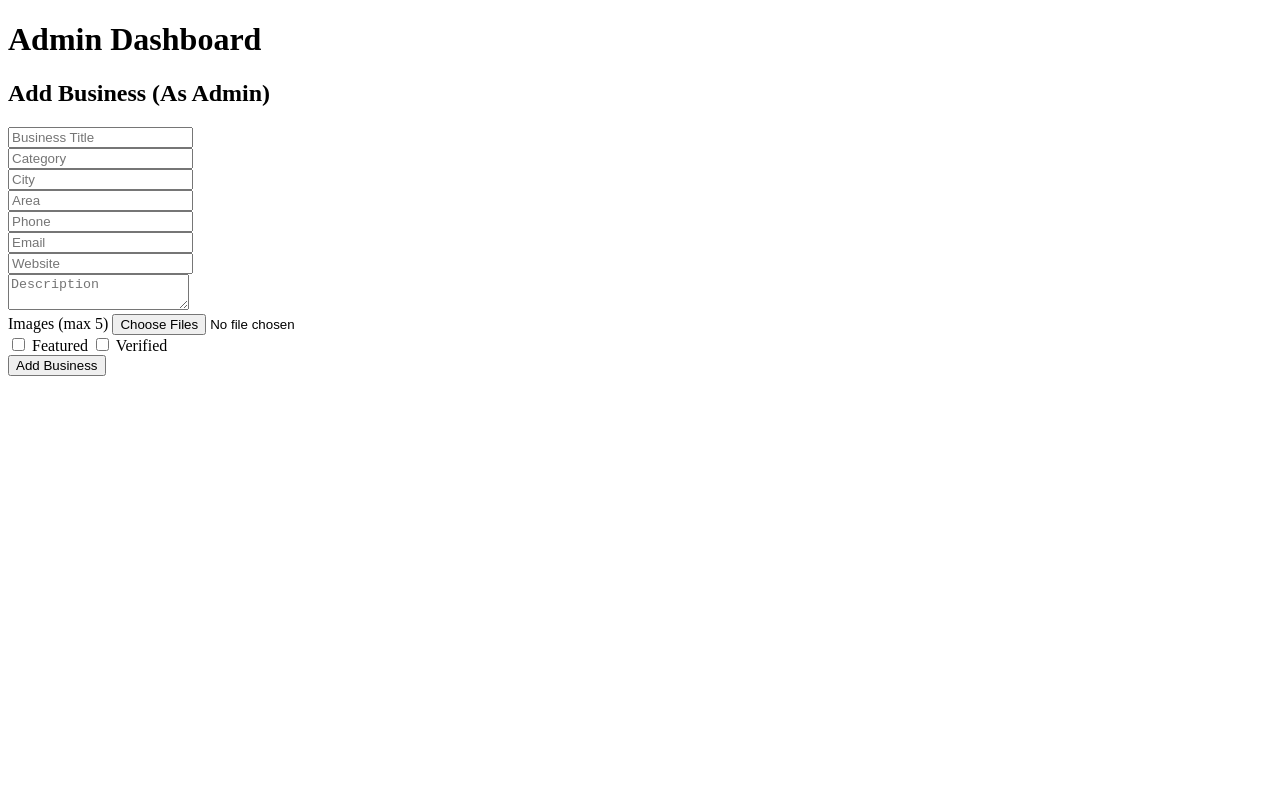
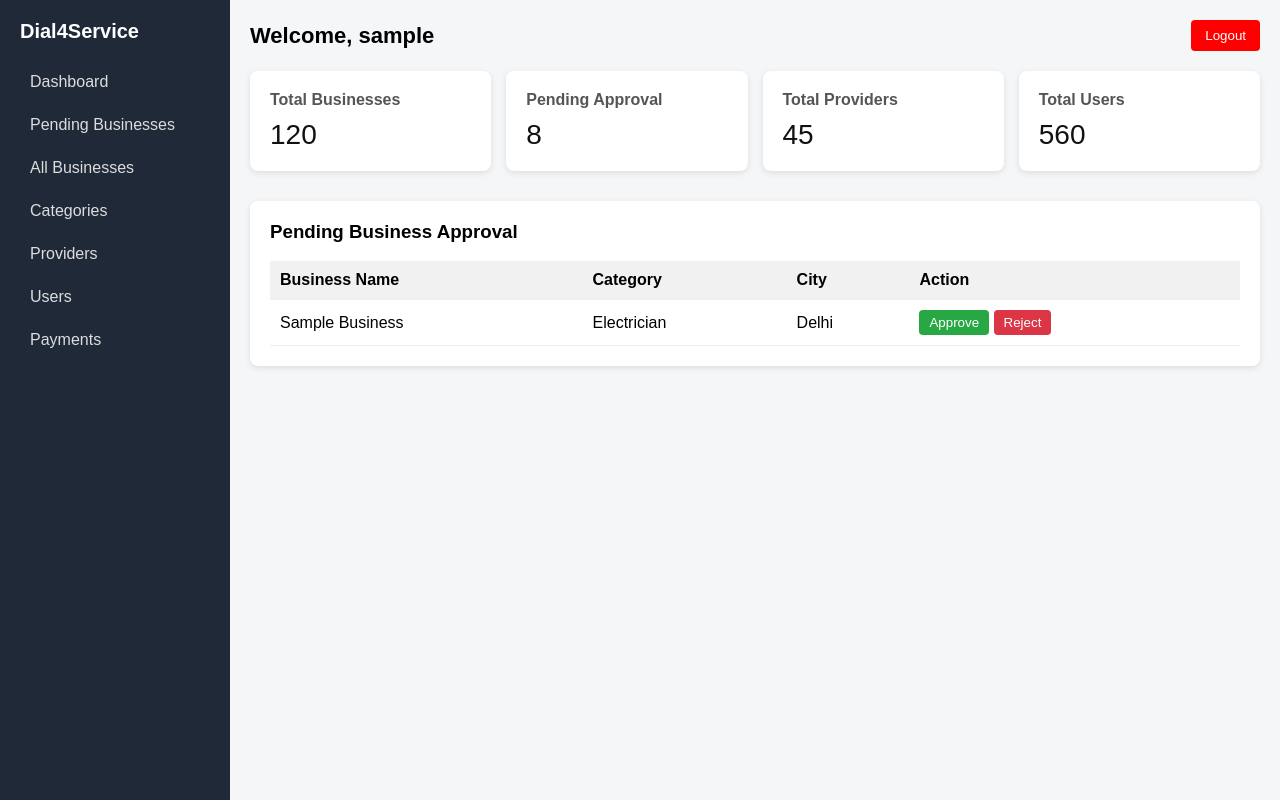
Before and after one commit to indian1989/dial4service, a plain HTML site: page frontend/admin/dashboard.html in a window 1280 px wide. Drawn offline with Linux system fonts and the light colour scheme; sample sign-in values are in the browser's storage.

Commit message:
Update dashboard.html

```diff
--- a/frontend/admin/dashboard.html
+++ b/frontend/admin/dashboard.html
@@ -1,90 +1,216 @@
+<!DOCTYPE html>
+<html lang="en">
+<head>
+<meta charset="UTF-8">
+<title>Admin Dashboard | Dial4Service</title>
+<meta name="viewport" content="width=device-width, initial-scale=1.0">
 
-<!DOCTYPE html>
-<html>
-<head>
-  <title>Admin Dashboard - Add Business</title>
-  <link rel="stylesheet" href="../css/admin.css">
+<style>
+*{box-sizing:border-box;margin:0;padding:0;font-family:Arial,sans-serif}
+
+body{
+  display:flex;
+  min-height:100vh;
+  background:#f4f6f8;
+}
+
+/* Sidebar */
+.sidebar{
+  width:230px;
+  background:#1f2937;
+  color:#fff;
+  padding:20px;
+}
+.sidebar h2{
+  margin-bottom:20px;
+  font-size:20px;
+}
+.sidebar a{
+  display:block;
+  color:#ddd;
+  text-decoration:none;
+  padding:10px;
+  margin-bottom:5px;
+  border-radius:4px;
+}
+.sidebar a:hover{
+  background:#374151;
+}
+
+/* Main */
+.main{
+  flex:1;
+  padding:20px;
+}
+
+/* Header */
+.header{
+  display:flex;
+  justify-content:space-between;
+  align-items:center;
+  margin-bottom:20px;
+}
+.header h1{
+  font-size:22px;
+}
+.logout{
+  background:red;
+  color:#fff;
+  border:none;
+  padding:8px 14px;
+  border-radius:4px;
+  cursor:pointer;
+}
+
+/* Cards */
+.cards{
+  display:grid;
+  grid-template-columns:repeat(auto-fit,minmax(200px,1fr));
+  gap:15px;
+  margin-bottom:30px;
+}
+.card{
+  background:#fff;
+  padding:20px;
+  border-radius:8px;
+  box-shadow:0 2px 6px rgba(0,0,0,.1);
+}
+.card h3{
+  font-size:16px;
+  color:#555;
+}
+.card p{
+  font-size:28px;
+  margin-top:10px;
+  color:#111;
+}
+
+/* Table */
+.table-box{
+  background:#fff;
+  padding:20px;
+  border-radius:8px;
+  box-shadow:0 2px 6px rgba(0,0,0,.1);
+}
+table{
+  width:100%;
+  border-collapse:collapse;
+}
+th,td{
+  padding:10px;
+  border-bottom:1px solid #eee;
+  text-align:left;
+}
+th{
+  background:#f1f1f1;
+}
+.action-btn{
+  padding:5px 10px;
+  border:none;
+  border-radius:4px;
+  cursor:pointer;
+}
+.approve{background:#28a745;color:#fff}
+.reject{background:#dc3545;color:#fff}
+</style>
 </head>
+
 <body>
-  <h1>Admin Dashboard</h1>
 
-  <h2>Add Business (As Admin)</h2>
-  <form id="addBusinessForm" enctype="multipart/form-data">
-    <input type="text" id="title" placeholder="Business Title" required><br>
-    <input type="text" id="category" placeholder="Category" required><br>
-    <input type="text" id="city" placeholder="City" required><br>
-    <input type="text" id="area" placeholder="Area"><br>
-    <input type="text" id="phone" placeholder="Phone"><br>
-    <input type="email" id="email" placeholder="Email"><br>
-    <input type="text" id="website" placeholder="Website"><br>
-    <textarea id="description" placeholder="Description"></textarea><br>
+<!-- Sidebar -->
+<div class="sidebar">
+  <h2>Dial4Service</h2>
+  <a href="#">Dashboard</a>
+  <a href="#">Pending Businesses</a>
+  <a href="#">All Businesses</a>
+  <a href="#">Categories</a>
+  <a href="#">Providers</a>
+  <a href="#">Users</a>
+  <a href="#">Payments</a>
+</div>
 
-    <label>Images (max 5)</label>
-    <input type="file" id="images" name="images" accept="image/*" multiple><br>
+<!-- Main Content -->
+<div class="main">
 
-    <label><input type="checkbox" id="featured"> Featured</label>
-    <label><input type="checkbox" id="verified"> Verified</label><br>
+  <div class="header">
+    <h1>Welcome, <span id="adminName">Admin</span></h1>
+    <button class="logout" onclick="logout()">Logout</button>
+  </div>
 
-    <button type="submit">Add Business</button>
-  </form>
+  <!-- Stats Cards -->
+  <div class="cards">
+    <div class="card">
+      <h3>Total Businesses</h3>
+      <p id="totalBusinesses">0</p>
+    </div>
+    <div class="card">
+      <h3>Pending Approval</h3>
+      <p id="pendingBusinesses">0</p>
+    </div>
+    <div class="card">
+      <h3>Total Providers</h3>
+      <p id="totalProviders">0</p>
+    </div>
+    <div class="card">
+      <h3>Total Users</h3>
+      <p id="totalUsers">0</p>
+    </div>
+  </div>
 
-  <p id="msg"></p>
+  <!-- Pending Businesses -->
+  <div class="table-box">
+    <h3>Pending Business Approval</h3>
+    <br>
+    <table>
+      <thead>
+        <tr>
+          <th>Business Name</th>
+          <th>Category</th>
+          <th>City</th>
+          <th>Action</th>
+        </tr>
+      </thead>
+      <tbody id="pendingTable">
+        <!-- Dynamic rows later -->
+        <tr>
+          <td>Sample Business</td>
+          <td>Electrician</td>
+          <td>Delhi</td>
+          <td>
+            <button class="action-btn approve">Approve</button>
+            <button class="action-btn reject">Reject</button>
+          </td>
+        </tr>
+      </tbody>
+    </table>
+  </div>
 
-  <script src="../js/config.js"></script>
-  <script>
-    const form = document.getElementById("addBusinessForm");
-    const msg = document.getElementById("msg");
+</div>
 
-    form.addEventListener("submit", async (e) => {
-      e.preventDefault();
-      const token = localStorage.getItem("token"); // admin token
+<script>
+/* 🔐 Auth Guard */
+const token = localStorage.getItem("adminToken");
+if(!token){
+  window.location.href="login.html";
+}
 
-      if (!token) {
-        msg.innerText = "Please login as admin first.";
-        return;
-      }
+/* Admin Name */
+document.getElementById("adminName").innerText =
+  localStorage.getItem("adminName") || "Admin";
 
-      const fd = new FormData();
-      fd.append("title", document.getElementById("title").value);
-      fd.append("category", document.getElementById("category").value);
-      fd.append("city", document.getElementById("city").value);
-      fd.append("area", document.getElementById("area").value);
-      fd.append("phone", document.getElementById("phone").value);
-      fd.append("email", document.getElementById("email").value);
-      fd.append("website", document.getElementById("website").value);
-      fd.append("description", document.getElementById("description").value);
-      fd.append("featured", document.getElementById("featured").checked);
-      fd.append("verified", document.getElementById("verified").checked);
+/* Dummy Stats (replace by backend later) */
+document.getElementById("totalBusinesses").innerText = 120;
+document.getElementById("pendingBusinesses").innerText = 8;
+document.getElementById("totalProviders").innerText = 45;
+document.getElementById("totalUsers").innerText = 560;
 
-      const files = document.getElementById("images").files;
-      for (let i = 0; i < files.length; i++) {
-        fd.append("images", files[i]);
-      }
+/* Logout */
+function logout(){
+  localStorage.removeItem("adminToken");
+  localStorage.removeItem("adminName");
+  window.location.href="login.html";
+}
+</script>
 
-      try {
-        const res = await fetch(`${API_BASE_URL}/api/admin/business/add`, {
-          method: "POST",
-          headers: {
-            "Authorization": "Bearer " + token
-            // NOTE: Do NOT set Content-Type when sending FormData; browser sets it.
-          },
-          body: fd
-        });
-
-        const data = await res.json();
-        if (res.ok) {
-          msg.style.color = "green";
-          msg.innerText = "Business added successfully";
-          form.reset();
-        } else {
-          msg.style.color = "red";
-          msg.innerText = data.msg || JSON.stringify(data);
-        }
-      } catch (err) {
-        msg.style.color = "red";
-        msg.innerText = err.message;
-      }
-    });
-  </script>
 </body>
 </html>
```
